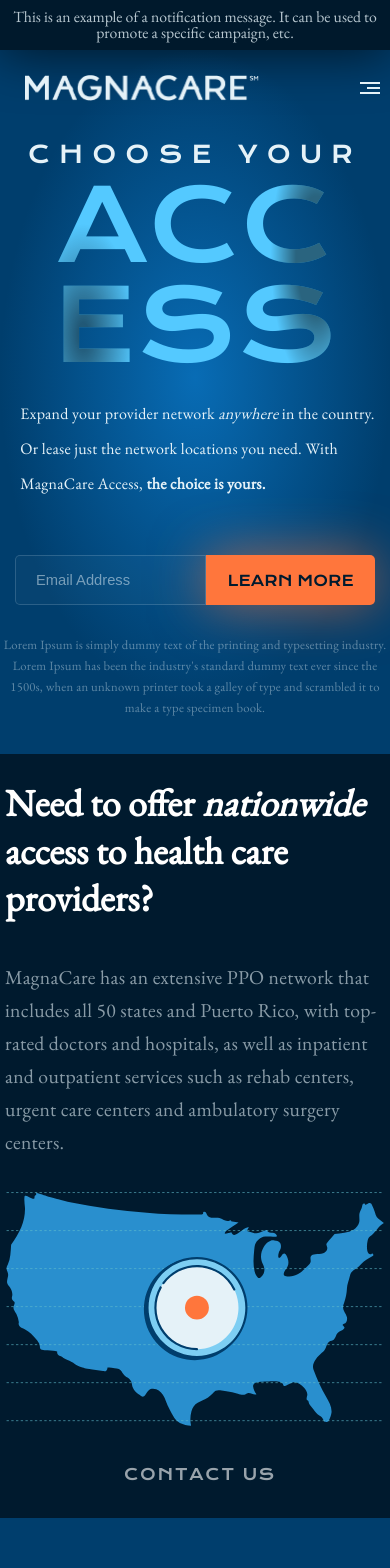
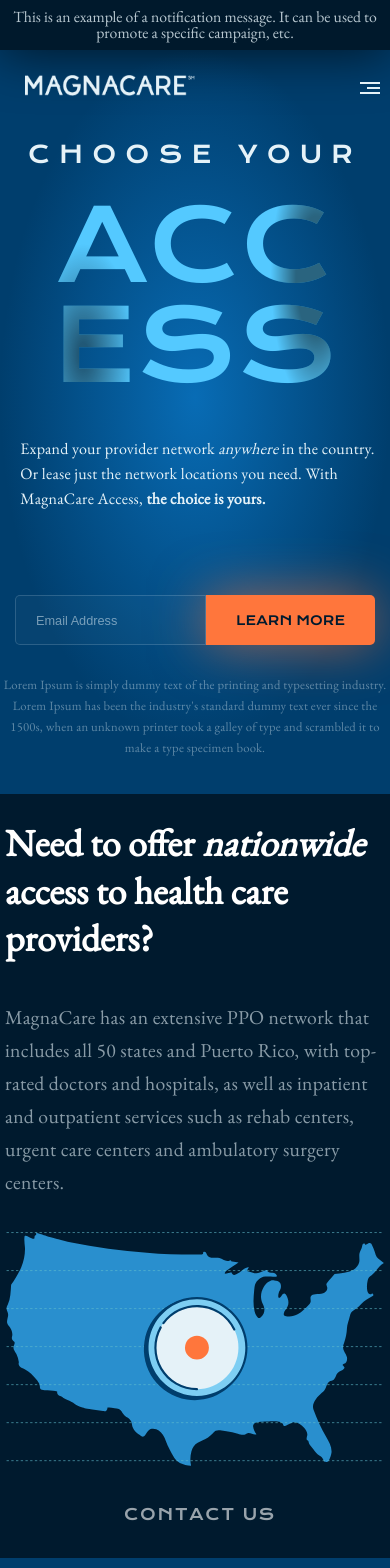
Before and after one commit to iperun23/magnacare, a Next.js app: page / in a window 390 px wide. Shown: the top 1568 px of the page. Before the commit the page ends 1518 px from the top, so only its background shows below. Built offline with nearby package versions, Linux system fonts and the light colour scheme.

Commit message:
mobile changes

```diff
--- a/styles/globals.css
+++ b/styles/globals.css
@@ -133,6 +133,12 @@
     line-height: 16px;
     padding: 0px 11px;
   }
+
+    .navbar_logo img{
+      width: 170px;
+        height: 21px;
+    }
+
 }
 
 
@@ -244,7 +250,7 @@
       font-size: 24px;
     }
     .hero_text {
-      margin-bottom: 0px;
+      margin-bottom: 20px;
     }
 
   .hero_access-text {
@@ -255,7 +261,7 @@
 
   .hero_expand-text {
     font-size: 16px;
-    line-height: 35px;
+    line-height: 25px;
     padding: 20px 0px 0px 5px;
         }
 
@@ -369,7 +375,7 @@
 
   .email_input, .email_input_learn-more-btn  {
     width: 100%;
-    font-size: 14.72px;
+    font-size: 12.72px;
         height: 50px;
   }
 
@@ -512,7 +518,7 @@
     padding-bottom: 20px;
       }
   .details_main_container {
-    padding-bottom: 0;
+    padding-bottom: 50px;
     }
 
   .details_text-and-svg_container .details_svg_container {
```
